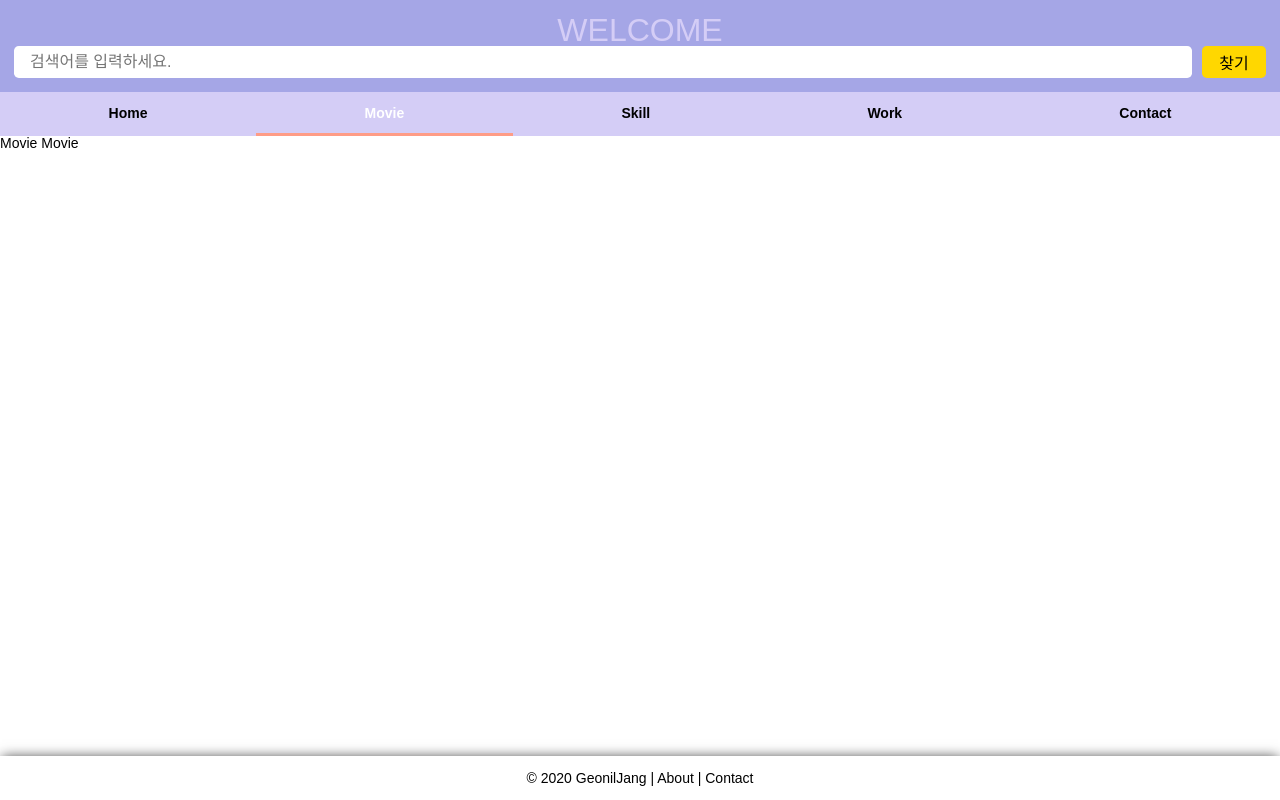
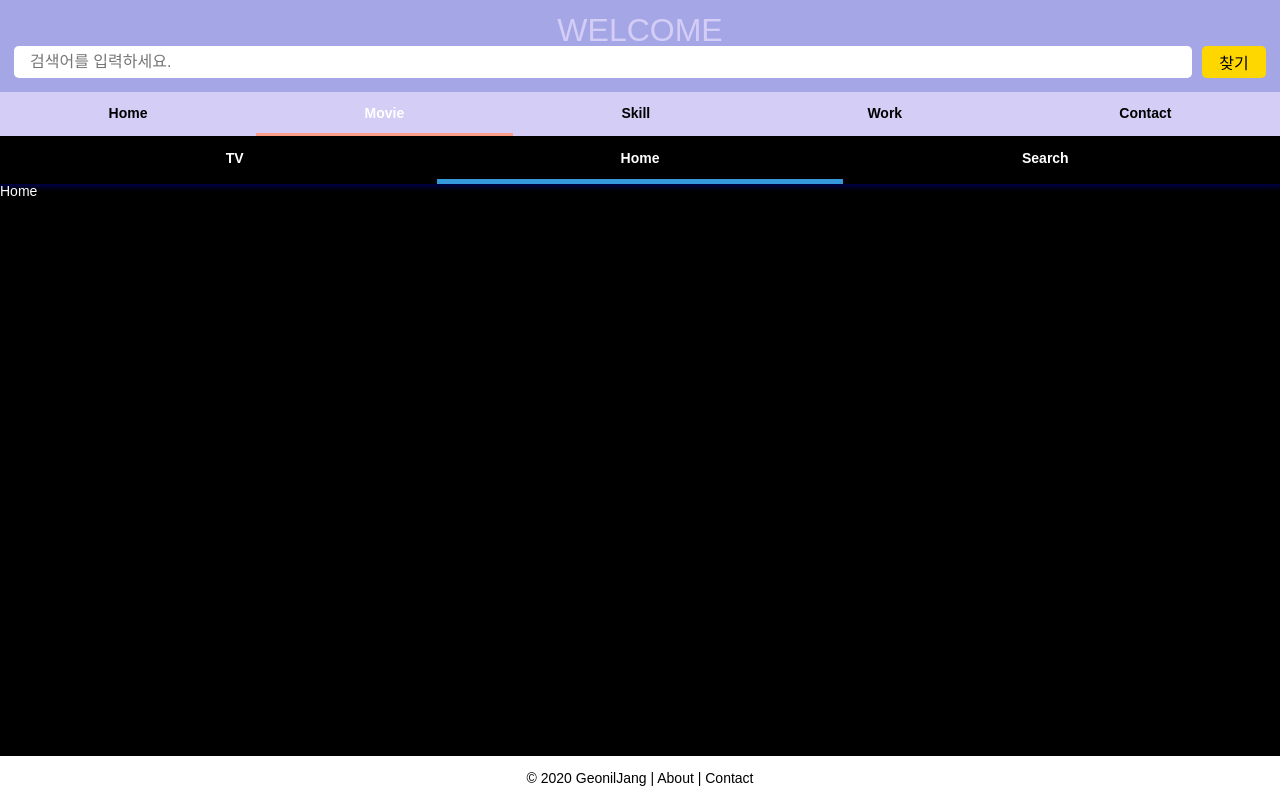
Before and after one commit to takeaways/react-my-web, a React (Create React App) app: page /movie in a window 1280 px wide. Built offline with nearby package versions, Linux system fonts and the light colour scheme.

Commit message:
movie nav

```diff
--- a/public/css/styles.css
+++ b/public/css/styles.css
@@ -7,6 +7,7 @@
   --color-pink: #f6e3e9;
   --color-purple: #a5a6e6;
   --color-light-purple: #d4cdf6;
+  --color-blue: #3498db;
 
   /* Font size */
   --font-large: 48px;
--- /dev/null
+++ b/src/pages/Movie/Components/MovieNavBar.tsx
@@ -0,0 +1,59 @@
+import React from 'react'
+import Heading from '../../../components/common/Heading'
+import { Link, withRouter } from 'react-router-dom'
+import styled from 'styled-components'
+
+export default withRouter(function MovieNavBar(props: any) {
+  return (
+    <Container>
+      <Heading heading="영화메뉴" />
+      <ul>
+        <Item current={props.location.pathname === '/movie/tv'}>
+          <Link to="/movie/tv">TV</Link>
+        </Item>
+        <Item current={props.location.pathname === '/movie'}>
+          <Link to="/movie"> Home </Link>
+        </Item>
+        <Item current={props.location.pathname === '/movie/search'}>
+          <Link to="/movie/search"> Search </Link>
+        </Item>
+      </ul>
+    </Container>
+  )
+})
+
+const Container = styled.nav`
+  ul {
+    padding: 0;
+    height: 3rem;
+    background-color: black;
+    display: flex;
+    justify-content: center;
+    align-items: center;
+    padding: 0 2rem;
+    box-shadow: 0px 1px 5px 2px rgba(0, 0, 255, 0.3);
+  }
+`
+const Item = styled.li<{ current: boolean }>`
+  height: 100%;
+  display: flex;
+  justify-content: center;
+  align-items: center;
+  flex: 1;
+  transition: flex 1s ease-in-out;
+  border-bottom: 5px solid
+    ${props => (props.current ? 'var(--color-blue)' : 'transparent')};
+
+  &:hover {
+    flex: 1.2;
+    background-color: var(--color-blue);
+    color: white;
+  }
+  & > a {
+    font-weight: bold;
+    width: 100%;
+    height: 2rem;
+    line-height: 2rem;
+    text-align: center;
+  }
+`
--- /dev/null
+++ b/src/pages/Movie/Components/MovieRouter.tsx
@@ -0,0 +1,19 @@
+import React from 'react'
+import { Route, Switch, Redirect } from 'react-router-dom'
+import Home from '../Routes/Home'
+import Search from '../Routes/Search'
+import TV from '../Routes/TV'
+import Detail from '../Routes/Detail'
+
+export default function MovieRouter() {
+  return (
+    <Switch>
+      <Route exact path="/movie" component={Home} />
+      <Route path="/movie/tv" component={TV} />
+      <Route path="/movie/tv/popular" component={TV} />
+      <Route path="/movie/detail/:id" component={Detail} />
+      <Route path="/movie/search" component={Search} />
+      <Redirect from="*" to="/movie" />
+    </Switch>
+  )
+}
--- /dev/null
+++ b/src/pages/Movie/Routes/Detail.tsx
@@ -0,0 +1,5 @@
+import React from 'react'
+
+export default function Detail() {
+  return <div>Detail</div>
+}
--- /dev/null
+++ b/src/pages/Movie/Routes/Home.tsx
@@ -0,0 +1,5 @@
+import React from 'react'
+
+export default function Home() {
+  return <div>Home</div>
+}
--- /dev/null
+++ b/src/pages/Movie/Routes/Search.tsx
@@ -0,0 +1,5 @@
+import React from 'react'
+
+export default function Search() {
+  return <div>Search</div>
+}
--- /dev/null
+++ b/src/pages/Movie/Routes/TV.tsx
@@ -0,0 +1,5 @@
+import React from 'react'
+
+export default function TV() {
+  return <div>TV</div>
+}
--- a/src/pages/Movie/index.tsx
+++ b/src/pages/Movie/index.tsx
@@ -1,7 +1,20 @@
 import React from 'react'
-
-function Movie() {
-  return <div>Movie Movie</div>
+import MovieRouter from './Components/MovieRouter'
+import MovieNavBar from './Components/MovieNavBar'
+import styled from 'styled-components'
+import Heading from '../../components/common/Heading'
+export default function Movie() {
+  return (
+    <Container>
+      <Heading heading="영화 페이지" />
+      <MovieNavBar />
+      <MovieRouter />
+    </Container>
+  )
 }
 
-export default Movie
+const Container = styled.article`
+  background-color: black;
+  height: 100%;
+  color: white;
+`
```
